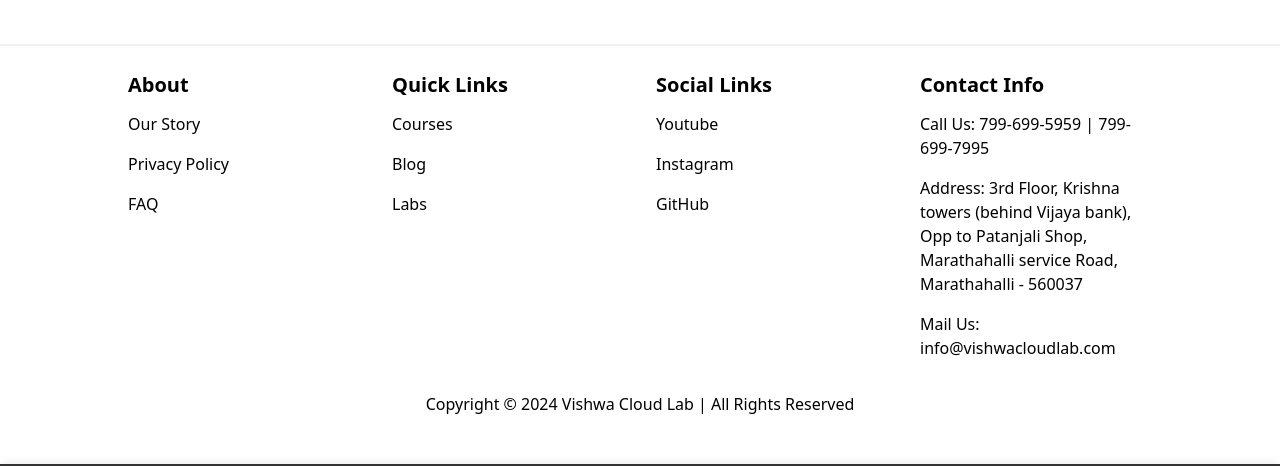
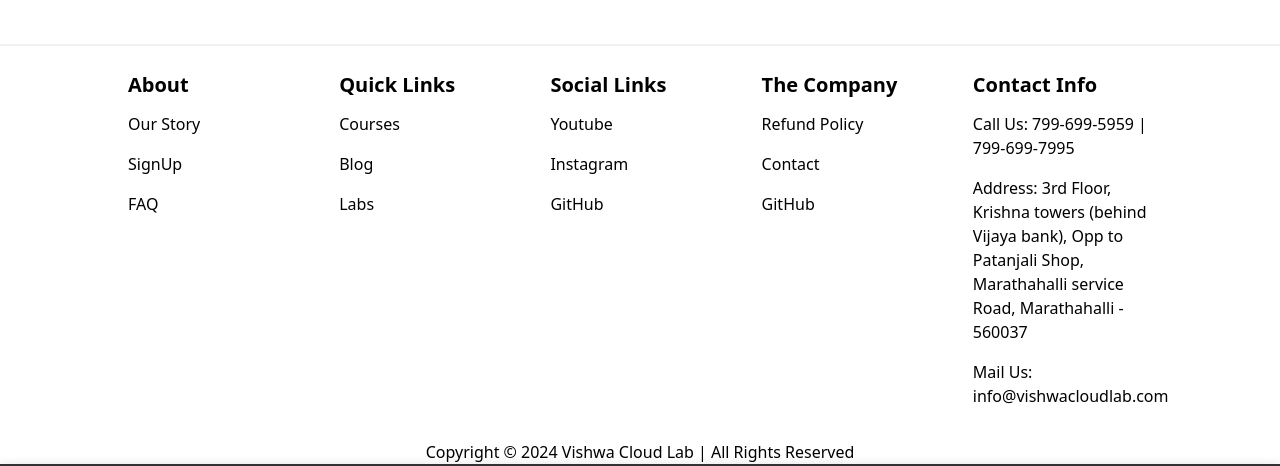
Before and after one commit to vcl-lms/VCL-LMS-central, a Next.js app in the folder client/: page /faq in a window 1280 px wide. Shown: the part 256-722 px from the top of the page. Built offline with nearby package versions, Linux system fonts and the light colour scheme; no server answers.

Commit message:
added privacy policy

```diff
--- a/client/app/components/Footer.tsx
+++ b/client/app/components/Footer.tsx
@@ -9,13 +9,13 @@
       <div className="border border-[#0000000e] dark:border-[#ffffff1e]" />
       <br />
       <div className="w-[95%] 800px:w-full 800px:max-w-[85%] mx-auto px-2 sm:px-6 lg:px-8">
-        <div className="grid grid-cols-1 gap-8 sm:grid-cols-2 md:grid-cols-4">
+        <div className="grid grid-cols-2 gap-8 sm:grid-cols-2 md:grid-cols-5">
           <div className="space-y-3">
             <h3 className="text-[20px] font-[600] text-black dark:text-white">About</h3>
             <ul className="space-y-4">
               <li>
                 <Link
-                  href="/about"
+                  href="/about-us"
                   className="text-base text-black dark:text-gray-300 dark:hover:text-white"
                 >
                   Our Story
@@ -23,10 +23,10 @@
               </li>
               <li>
                 <Link
-                  href="/policy"
+                  href="/signup"
                   className="text-base text-black dark:text-gray-300 dark:hover:text-white"
                 >
-                  Privacy Policy
+                  SignUp
                 </Link>
               </li>
               <li>
@@ -100,18 +100,50 @@
               </li>
             </ul>
           </div>
+          <div className="space-y-3">
+            <h3 className="text-[20px] font-[600] text-black dark:text-white">The Company</h3>
+            <ul className="space-y-4">
+              <li>
+                <Link
+                  href='/refund-policy'
+                  className="text-base text-black dark:text-gray-300 dark:hover:text-white"
+                  target="_blank"
+                >
+                  Refund Policy
+                </Link>
+              </li>
+              <li>
+                <Link
+                  href="/contact-us"
+                  className="text-base text-black dark:text-gray-300 dark:hover:text-white"
+                  target="_blank"
+                >
+                  Contact
+                </Link>
+              </li>
+              <li>
+                <Link
+                  href="https://github.com/Vishwacloudlabs"
+                  className="text-base text-black dark:text-gray-300 dark:hover:text-white"
+                  target="_blank"
+                >
+                  GitHub
+                </Link>
+              </li>
+            </ul>
+          </div>
           <div>
             <h3 className="text-[20px] font-[600] text-black dark:text-white pb-3">Contact Info</h3>
             <p className="text-base text-black dark:text-gray-300 dark:hover:text-white pb-2">
-            Call Us: 799-699-5959 | 799-699-7995
+              Call Us: 799-699-5959 | 799-699-7995
             </p>
 
             <p className="text-base text-black dark:text-gray-300 dark:hover:text-white pb-2 pt-2">
-            Address: 3rd Floor, Krishna towers (behind Vijaya bank), Opp to Patanjali Shop, Marathahalli service Road, Marathahalli - 560037
+              Address: 3rd Floor, Krishna towers (behind Vijaya bank), Opp to Patanjali Shop, Marathahalli service Road, Marathahalli - 560037
             </p>
 
             <p className="text-base text-black dark:text-gray-300 dark:hover:text-white  pb-2 pt-2">
-            Mail Us: info@vishwacloudlab.com
+              Mail Us: info@vishwacloudlab.com
             </p>
 
           </div>
--- /dev/null
+++ b/client/app/contact-us/Contact.tsx
@@ -0,0 +1,37 @@
+import React from "react";
+import { styles } from "../styles/style";
+
+type Props = {};
+
+const Policy = (props: Props) => {
+  return (
+    <div>
+      <div className={"w-[95%] 800px:w-[92%] m-auto py-2  text-black dark:text-white px-3"}>
+        <h1 className={`${styles.title} !text-start pt-2`}>
+          Contact US
+        </h1><br />
+        <ul style={{ listStyle: "unset", marginLeft: "15px" }}>
+          <p className="py-2 ml-[-15px] text-[16px] font-Poppins leading-8 whitespace-pre-line">
+            <p className={`${styles.subtitle}`}>Mail-Us: info@vishwacloudlab.com</p><br />
+            <p className={`${styles.subtitle}`}>Call-Us: 799-699-5959 | 799-699-7995</p><br />
+            <p className={`${styles.subtitle}`}>Address: 3rd Floor, Krishna towers (behind Vijaya bank), Opp to Patanjali Shop, Marathahalli service Road, Marathahalli - 560037</p><br />
+
+            <iframe
+              title="Google Maps Embed"
+              src="https://www.google.com/maps/embed?pb=!1m18!1m12!1m3!1d3888.21179607645!2d77.69821797454638!3d12.958295015171!2m3!1f0!2f0!3f0!3m2!1i1024!2i768!4f13.1!3m3!1m2!1s0x3bae1381610c6a11%3A0x695bccfc760ec34!2sVishwa%20Cloud%20Lab(Registered%20Name%20%3A%20Kloud%20gateway%20services)-%20Cloud%20Training%20in%20Marathahalli!5e0!3m2!1sen!2sin!4v1707228059243!5m2!1sen!2sin"
+              width="350"
+              height="250"
+              style={{ border: 0 }}
+              loading="lazy"
+              referrerPolicy="no-referrer-when-downgrade"
+            ></iframe>
+          </p>
+          <p className="py-2 ml-[-15px] text-[16px] font-Poppins leading-8 whitespace-pre-line">
+          </p>
+        </ul>
+      </div>
+    </div>
+  );
+};
+
+export default Policy;
--- /dev/null
+++ b/client/app/contact-us/page.tsx
@@ -0,0 +1,35 @@
+"use client";
+import React, { useState } from "react";
+import Heading from "../utils/Heading";
+import Header from "../components/Header";
+import Footer from "../components/Footer";
+import Policy from "./Contact";
+
+type Props = {};
+
+const Page = (props: Props) => {
+  const [open, setOpen] = useState(false);
+  const [activeItem, setActiveItem] = useState(3);
+  const [route, setRoute] = useState("Login");
+
+  return (
+    <div>
+      <Heading
+        title="Contact - VCL"
+        description="VCL is a learning management system for helping programmers."
+        keywords="programming,mern,cloud computing"
+      />
+      <Header
+        open={open}
+        setOpen={setOpen}
+        activeItem={activeItem}
+        setRoute={setRoute}
+        route={route}
+      />
+      <Policy />
+      <Footer />
+    </div>
+  );
+};
+
+export default Page;
--- /dev/null
+++ b/client/app/refund-policy/Refund.tsx
@@ -0,0 +1,33 @@
+import React from "react";
+import { styles } from "../styles/style";
+
+type Props = {};
+
+const Policy = (props: Props) => {
+  return (
+    <div>
+      <div className={"w-[95%] 800px:w-[92%] m-auto py-2  text-black dark:text-white px-3"}>
+        <h1 className={`${styles.title} !text-start pt-2`}>
+          Refund Policy
+        </h1>
+        <ul style={{ listStyle: "unset", marginLeft: "15px" }}>
+          <p className="py-2 ml-[-15px] text-[16px] font-Poppins leading-8 whitespace-pre-line">
+            <p>Thanks for purchasing our products (or subscribing to our services) at vishwacloudlab.com.</p>
+            <p>We offer a full money-back guarantee for all purchases made on our website. If you are unsatisfied with the product you purchased from us, you can get your money back. You are eligible for a full reimbursement within three calendar days of your purchase.</p>
+            <p>After three days, you will no longer be eligible and cannot receive a refund. We encourage our customers to try the product (or service) in the first three days after their purchase to ensure it fits their needs.</p><br />
+            <p className={`${styles.subtitle}`}>How to claim a refund?</p>
+            <p>To avail refund, send an email to info@vishwacloudlab.com
+              Copyright © 2024 Vishwa Cloud Lab | All Rights Reserved
+              stating details of the service or product you need a refund for. You can also share why you are unsatisfied with the service or product. This will help us improvise our service in the future.
+              We request you uninstall and delete the copy of the software after the refund is approved.</p>
+
+          </p>
+          <p className="py-2 ml-[-15px] text-[16px] font-Poppins leading-8 whitespace-pre-line">
+          </p>
+        </ul>
+      </div>
+    </div>
+  );
+};
+
+export default Policy;
--- /dev/null
+++ b/client/app/refund-policy/page.tsx
@@ -0,0 +1,35 @@
+"use client";
+import React, { useState } from "react";
+import Heading from "../utils/Heading";
+import Header from "../components/Header";
+import Footer from "../components/Footer";
+import Policy from "./Refund";
+
+type Props = {};
+
+const Page = (props: Props) => {
+  const [open, setOpen] = useState(false);
+  const [activeItem, setActiveItem] = useState(3);
+  const [route, setRoute] = useState("Login");
+
+  return (
+    <div>
+      <Heading
+        title="Refund Policy - VCL"
+        description="VCL is a learning management system for helping programmers."
+        keywords="programming,mern,cloud computing"
+      />
+      <Header
+        open={open}
+        setOpen={setOpen}
+        activeItem={activeItem}
+        setRoute={setRoute}
+        route={route}
+      />
+      <Policy />
+      <Footer />
+    </div>
+  );
+};
+
+export default Page;
```
Also changed, not shown: 2 other files (tests, documents, lock files or other folders).
